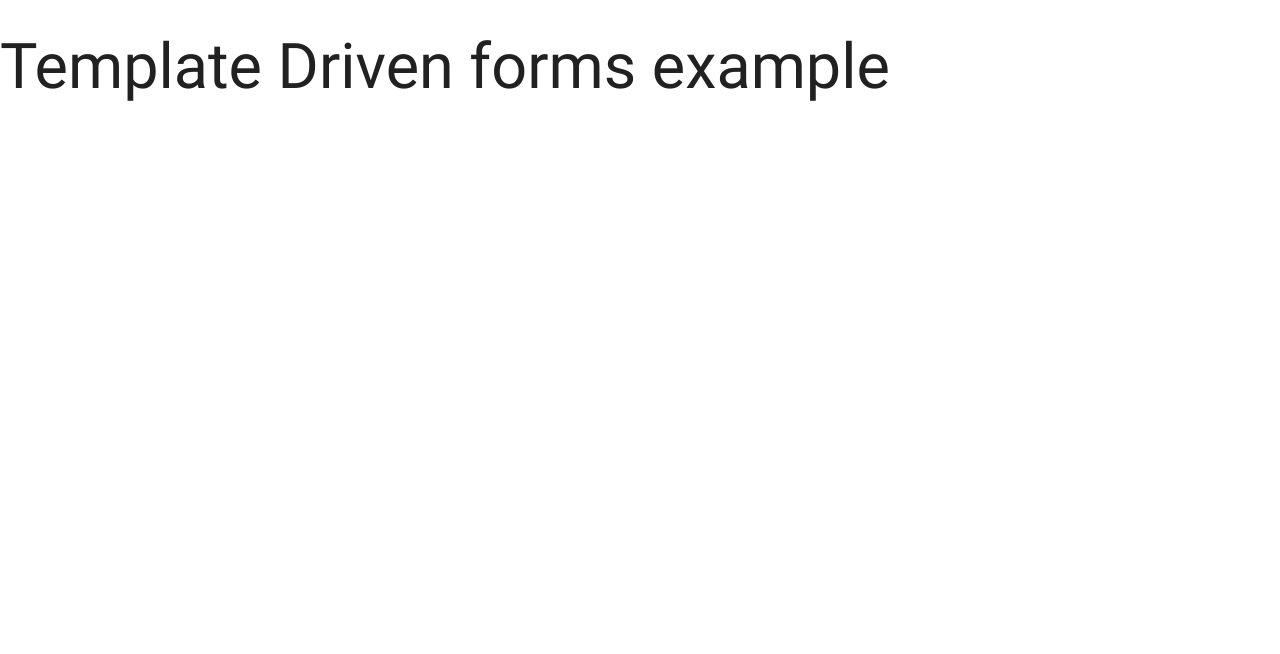
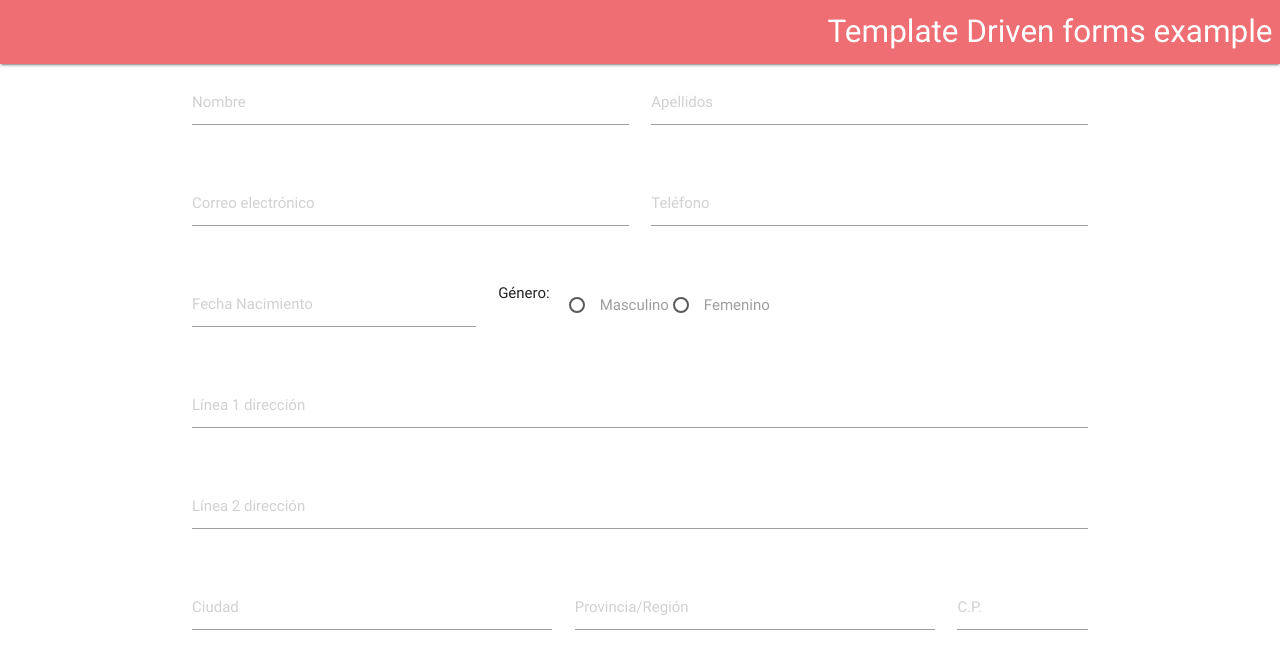
Before and after one commit to agudovitoria/ng2-forms, an Angular app: page / in a window 1280 px wide. Shown: the top 654 px of the page. Built offline with nearby package versions, Linux system fonts and the light colour scheme.

Commit message:
Registration form component

```diff
--- a/src/app/app.component.html
+++ b/src/app/app.component.html
@@ -1,4 +1,9 @@
-<h1>
-  {{title}}
-</h1>
-<div class="container"></div>
+ <nav>
+    <div class="nav-wrapper">
+      <a href="#" class="brand-logo right">{{title}}</a>
+    </div>
+  </nav>
+
+<div class="container">
+  <app-registration-form></app-registration-form>
+</div>
--- a/src/app/app.module.ts
+++ b/src/app/app.module.ts
@@ -4,10 +4,12 @@ import { FormsModule } from '@angular/forms';
 import { HttpModule } from '@angular/http';
 
 import { AppComponent } from './app.component';
+import { RegistrationFormComponent } from './registration-form/registration-form.component';
 
 @NgModule({
   declarations: [
-    AppComponent
+    AppComponent,
+    RegistrationFormComponent
   ],
   imports: [
     BrowserModule,
--- /dev/null
+++ b/src/app/registration-form/registration-form.component.html
@@ -0,0 +1,57 @@
+ <div class="row">
+    <form class="col s12">
+      <div class="row">
+        <div class="input-field col s6">
+          <input placeholder="Nombre" id="first_name" type="text" class="validate">
+        </div>
+        <div class="input-field col s6">
+          <input placeholder="Apellidos" id="last_name" type="text" class="validate">
+        </div>
+      </div>
+
+      <div class="row">
+        <div class="input-field col s6">
+          <input placeholder="Correo electrónico" id="email" type="email" class="validate">
+        </div>
+        <div class="input-field col s6">
+          <input placeholder="Teléfono" id="phone" type="tel" class="validate">
+        </div>
+      </div>
+
+      <div class="row">
+        <div class="input-field col s4">
+          <input placeholder="Fecha Nacimiento" id="dob" type="tel" class="validate">
+        </div>
+        <div class="input-field col s4">
+          <span>Género: </span>
+          <input name="gender" type="radio" id="masc" /> <label for="test1">Masculino</label>
+          <input name="gender" type="radio" id="fem" /> <label for="test2">Femenino</label>
+        </div>
+      </div>
+
+      <div class="row">
+        <div class="input-field col s12">
+          <input placeholder="Línea 1 dirección" id="address_1" type="text" class="validate">
+        </div>
+      </div>
+
+      <div class="row">
+        <div class="input-field col s12">
+          <input placeholder="Línea 2 dirección" id="address_2" type="text" class="validate">
+        </div>
+      </div>
+
+      <div class="row">
+        <div class="input-field col s5">
+          <input placeholder="Ciudad" id="city" type="text" class="validate">
+        </div>
+        <div class="input-field col s5">
+          <input placeholder="Provincia/Región" id="province" type="text" class="validate">
+        </div>
+        <div class="input-field col s2">
+          <input placeholder="C.P." id="zip" type="number" class="validate">
+        </div>
+      </div>
+
+    </form>
+  </div>
--- /dev/null
+++ b/src/app/registration-form/registration-form.component.ts
@@ -0,0 +1,15 @@
+import { Component, OnInit } from '@angular/core';
+
+@Component({
+  selector: 'app-registration-form',
+  templateUrl: './registration-form.component.html',
+  styleUrls: ['./registration-form.component.css']
+})
+export class RegistrationFormComponent implements OnInit {
+
+  constructor() { }
+
+  ngOnInit() {
+  }
+
+}
```
Also changed, not shown: src/app/registration-form/registration-form.component.css (added), 1 other file (tests, documents, lock files or other folders).
